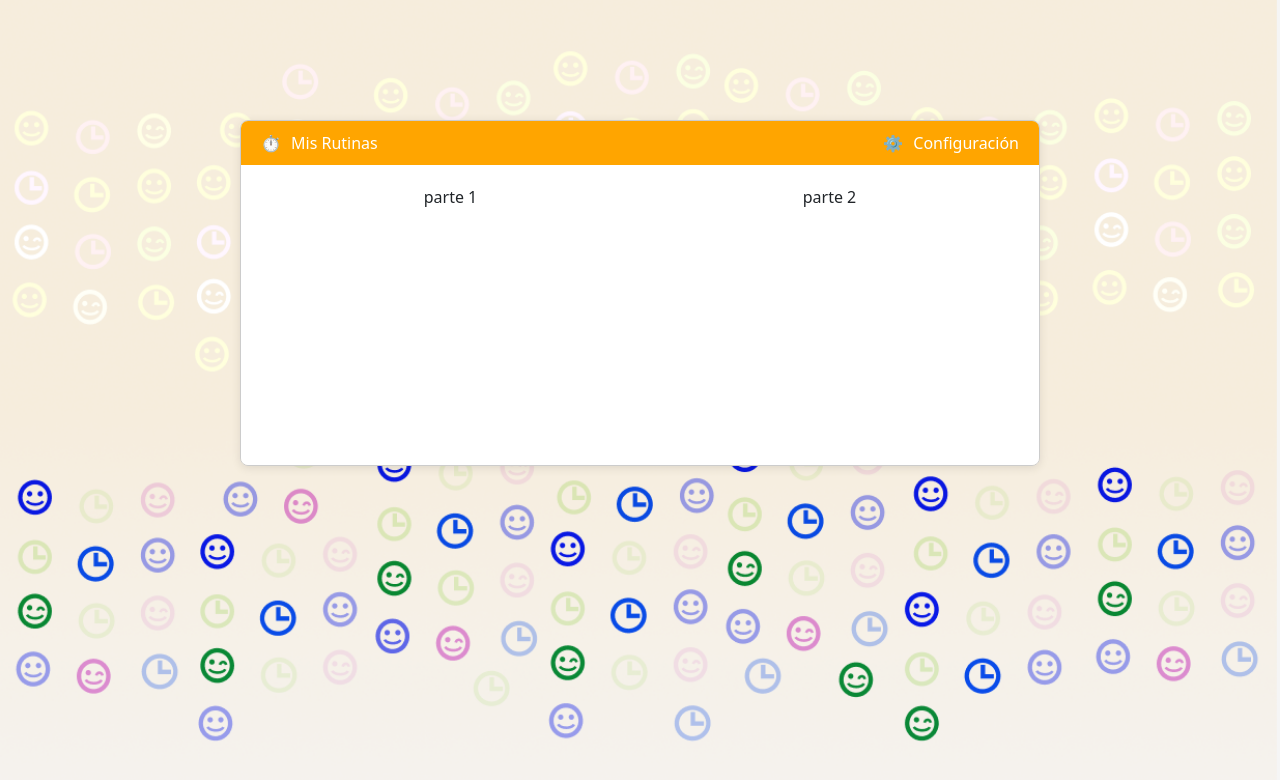
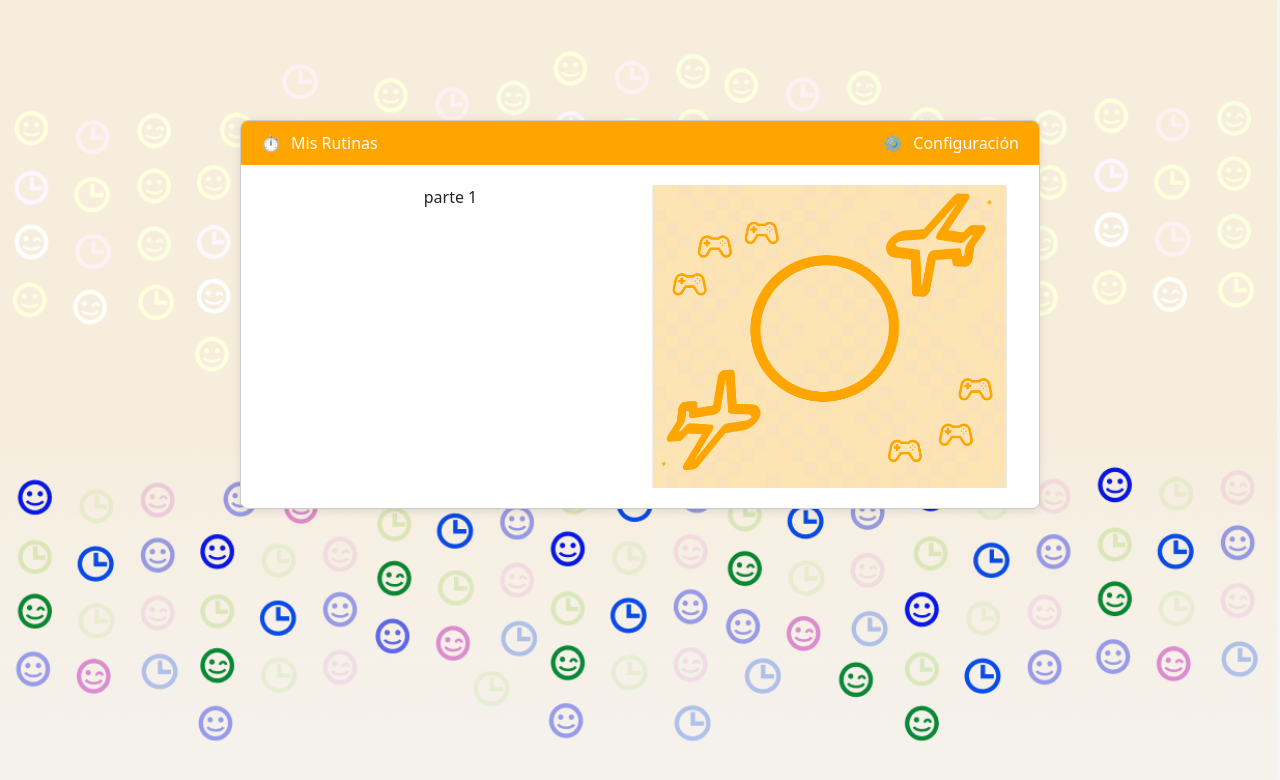
Before and after one commit to DaGamez/202414-Disenios-UX, an Angular app in the folder Web/web-app/: page / in a window 1280 px wide. Shown: the top 780 px of the page. Built offline with nearby package versions, Linux system fonts and the light colour scheme.

Commit message:
se agrega panel derecho en home component

```diff
--- a/Web/web-app/src/app/web-app-home/web-app-home.component.html
+++ b/Web/web-app/src/app/web-app-home/web-app-home.component.html
@@ -17,7 +17,7 @@
           parte 1
         </div>
         <div class="col-6 text-center" >
-            parte 2
+            <img src='/../../assets/Panel derecho web home.png' alt="background" class="img-fluid">
         </div>
       </div>
 
```
Also changed, not shown: Web/web-app/src/assets/Panel derecho web home.png (added).
